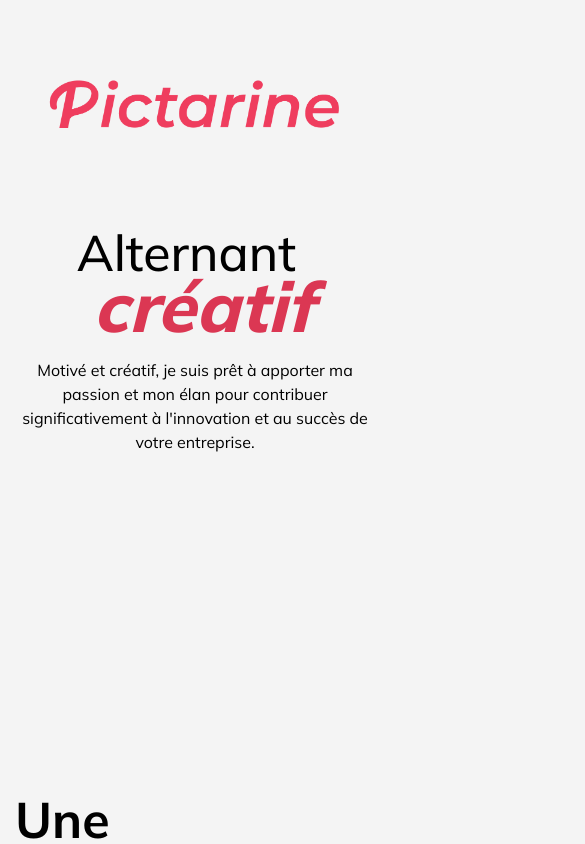
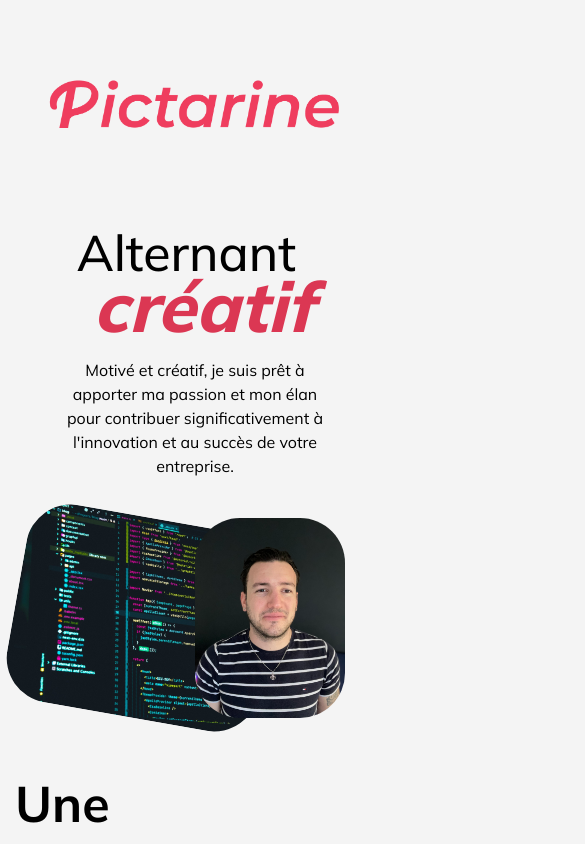
Before and after one commit to RomainRG31/takeMePicta, a React (Vite) app: page / in a window 390 px wide. Shown: the top 844 px of the page, 585 px wide, since content can reach past the window. Built offline with nearby package versions, Linux system fonts and the light colour scheme.

Commit message:
adjust media

```diff
--- a/src/components/Main/Main.css
+++ b/src/components/Main/Main.css
@@ -137,6 +137,15 @@
     font-size: 50px !important;
   }
 
+  .container-card {
+    align-items: center;
+  }
+
+  .header-pictures {
+    width: 300px;
+    justify-content: inherit;
+  }
+
   .creatifs-title-degraded {
     font-size: 50px !important;
   }
@@ -234,4 +243,21 @@
   .max-width {
     max-width: 1280px !important;
   }
+
+  .left-block p {
+    width: 75% !important;
+  }
+  .me {
+    width: 50%;
+    height: 100%;
+  }
+
+  .header-pictures {
+    justify-content: flex-end;
+  }
+
+  .code {
+    width: 85%;
+    height: 100%;
+  }
 }
```
